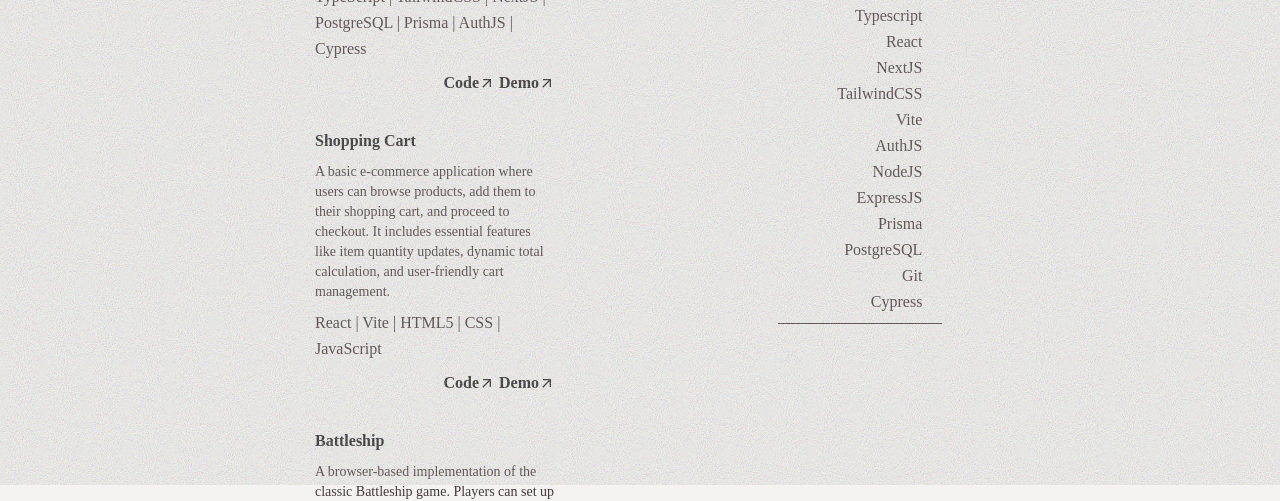
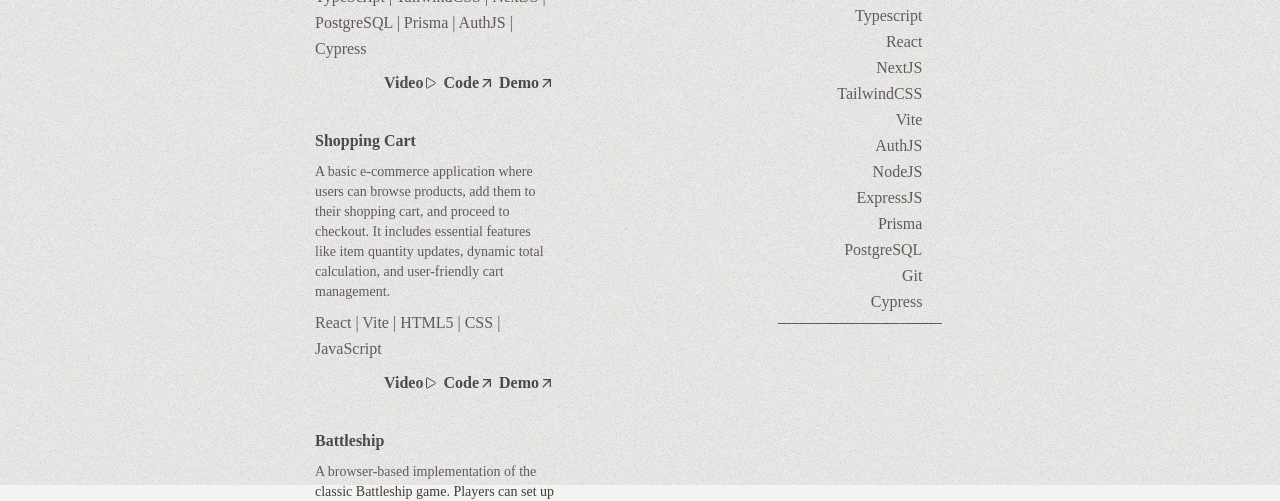
Before and after one commit to adrian92612/portfolio, a React (Vite) app: page /works in a window 1280 px wide. Shown: the part 315-816 px from the top of the page. Built offline with nearby package versions, Linux system fonts and the light colour scheme; a web font is replaced by a local one.

Commit message:
added video on works. changed the grain from body to div in layout

```diff
--- a/src/Layout.tsx
+++ b/src/Layout.tsx
@@ -4,6 +4,7 @@ import Header from "./components/header";
 export default function Layout() {
   return (
     <>
+      <div className="grainy-overlay"></div>
       <Header />
       <main>
         <Outlet />
--- /dev/null
+++ b/src/components/work-video.tsx
@@ -0,0 +1,46 @@
+import { useEffect } from "react";
+import { IoMdClose } from "react-icons/io";
+
+type PreviewVideoProps = {
+  videoId: string;
+  closeVideoPlayer: () => void;
+};
+
+export default function PreviewVideo({
+  videoId,
+  closeVideoPlayer,
+}: PreviewVideoProps) {
+  useEffect(() => {
+    const handleEsc = (event: KeyboardEvent) => {
+      if (event.key === "Escape") {
+        closeVideoPlayer();
+      }
+    };
+
+    document.addEventListener("keydown", handleEsc);
+
+    return () => {
+      document.removeEventListener("keydown", handleEsc);
+    };
+  }, [closeVideoPlayer]);
+  return (
+    <>
+      <div className="fixed inset-0 bg-black/95 z-[4]"></div>
+      <div className="fixed z-[5] left-1/2 top-1/2 translate-x-[-50%] translate-y-[-50%] w-full max-w-[700px] aspect-[16/9] overflow-hidden rounded-sm">
+        <iframe
+          src={`https://www.youtube.com/embed/${videoId}?autoplay=1`}
+          style={{ border: "none" }}
+          allow="accelerometer; autoplay; clipboard-write; encrypted-media; gyroscope; picture-in-picture; web-share"
+          allowFullScreen
+          className="absolute top-0 left-0 w-full h-full"
+        ></iframe>
+        <button
+          onClick={closeVideoPlayer}
+          className="absolute text-bgColor bg-black/90 top-2 right-2 h-8 w-8 border border-bgColor rounded-full text-3xl z-[5] flex items-center justify-center gap-1"
+        >
+          <IoMdClose />
+        </button>
+      </div>
+    </>
+  );
+}
--- a/src/components/works.tsx
+++ b/src/components/works.tsx
@@ -1,6 +1,9 @@
 import { MdArrowOutward } from "react-icons/md";
 import { PiCodeLight } from "react-icons/pi";
 import { InView } from "react-intersection-observer";
+import PreviewVideo from "./work-video";
+import { useState } from "react";
+import { IoPlayOutline } from "react-icons/io5";
 
 const techStack = [
   "HTML5",
@@ -24,6 +27,7 @@ type WorkProps = {
   name: string;
   description: string;
   stack: string[];
+  videoId: string;
   code: string;
   demo: string;
 };
@@ -42,6 +46,7 @@ const works: WorkProps[] = [
       "AuthJS",
       "Cypress",
     ],
+    videoId: "zXYb1OMhwBA",
     code: "https://github.com/adrian92612/rental-property-app",
     demo: "https://rental-property-app.vercel.app/",
   },
@@ -50,6 +55,7 @@ const works: WorkProps[] = [
     description:
       "A basic e-commerce application where users can browse products, add them to their shopping cart, and proceed to checkout. It includes essential features like item quantity updates, dynamic total calculation, and user-friendly cart management.",
     stack: ["React", "Vite", "HTML5", "CSS", "JavaScript"],
+    videoId: "-vbraa31zNI",
     code: "https://github.com/adrian92612/odin-shopping-cart",
     demo: "https://odin-shopping-cart-sigma.vercel.app/",
   },
@@ -58,6 +64,7 @@ const works: WorkProps[] = [
     description:
       "A browser-based implementation of the classic Battleship game. Players can set up ships on their grid and take turns guessing their opponent's ship locations. It combines logic, strategy, and basic animation for an interactive experience.",
     stack: ["HTML5", "CSS", "JavaScript"],
+    videoId: "zXYb1OMhwBA",
     code: "https://github.com/adrian92612/battleship-odin",
     demo: "https://battleship-odin-x2y3.vercel.app/#",
   },
@@ -66,6 +73,7 @@ const works: WorkProps[] = [
     description:
       "A memory game where players must select each card only once while avoiding duplicate selections. After every selection, the deck is shuffled, making it a challenging test of memory and strategy.",
     stack: ["HTML5", "CSS", "JavaScript"],
+    videoId: "zXYb1OMhwBA",
     code: "https://github.com/adrian92612/odin-memory-game",
     demo: "https://odin-memory-game-nine.vercel.app/",
   },
@@ -74,6 +82,7 @@ const works: WorkProps[] = [
     description:
       "A functional calculator app built to perform basic arithmetic operations. The app focuses on simplicity and ease of use with a clean UI and responsive layout.",
     stack: ["HTML5", "CSS", "JavaScript"],
+    videoId: "zXYb1OMhwBA",
     code: "https://github.com/adrian92612/calculator",
     demo: "https://adrian92612.github.io/calculator/",
   },
@@ -82,14 +91,27 @@ const works: WorkProps[] = [
     description:
       "A web-based recreation of the classic Etch-a-Sketch toy, allowing users to 'draw' by moving their cursor across a grid. The app includes options to adjust the grid size and clear the canvas for new drawings.",
     stack: ["HTML5", "CSS", "JavaScript"],
+    videoId: "zXYb1OMhwBA",
     code: "https://github.com/adrian92612/etch-a-sketch",
     demo: "https://adrian92612.github.io/etch-a-sketch/",
   },
 ];
 
 const WorksSection = () => {
+  const [showVideo, setShowVideo] = useState<boolean>(false);
+  const [videoId, setVideoId] = useState<string>("");
+
+  const openVideoPlayer = (id: string) => {
+    setVideoId(id);
+    setShowVideo(true);
+  };
+  const closeVideoPlayer = () => setShowVideo(false);
+
   return (
     <section className="ml-2 mt-5 sm:ml-[50%] max-w-60 border-y border-textColor2">
+      {showVideo && (
+        <PreviewVideo videoId={videoId} closeVideoPlayer={closeVideoPlayer} />
+      )}
       <h3 className="text-3xl inline-flex items-center gap-2 my-2 animate-fadeInSlideRight">
         / Works
       </h3>
@@ -100,6 +122,12 @@ const WorksSection = () => {
             <p className="text-sm">{work.description}</p>
             <div>{work.stack.join(" | ")}</div>
             <div className="flex items-center justify-end gap-1 text-textColor font-bold">
+              <button
+                onClick={() => openVideoPlayer(work.videoId)}
+                className="flex items-center relative video-btn"
+              >
+                Video <IoPlayOutline />
+              </button>
               <a
                 href={work.code}
                 target="_blank"
@@ -120,42 +148,6 @@ const WorksSection = () => {
           </li>
         ))}
       </ul>
-
-      {/* animate each work upon view */}
-      {/* <ul>
-        {works.map((work) => (
-          <InView key={work.name} triggerOnce threshold={0.1}>
-            {({ inView, ref }) => (
-              <li
-                ref={ref}
-                className={`${inView ? "animate-fadeInSlideUp" : ""}`}
-              >
-                <h4>{work.name}</h4>
-                <p className="text-sm mb-2">{work.description}</p>
-                <div>{work.stack.join(" | ")}</div>
-                <div className="flex items-center justify-end gap-2 mt-2 mb-4">
-                  <a
-                    href={work.code}
-                    target="_blank"
-                    className="inline-flex items-center relative"
-                  >
-                    Code
-                    <MdArrowOutward />
-                  </a>
-                  <a
-                    href={work.demo}
-                    target="_blank"
-                    className="inline-flex items-center relative"
-                  >
-                    Demo
-                    <MdArrowOutward />
-                  </a>
-                </div>
-              </li>
-            )}
-          </InView>
-        ))}
-      </ul> */}
     </section>
   );
 };
--- a/src/index.css
+++ b/src/index.css
@@ -17,7 +17,7 @@
 }
 
 :root {
-  --bg-color: hsl(45, 10%, 95%);
+  --bg-color: hsl(45, 5%, 95%);
   --text-color: hsl(0, 0%, 15%);
   --text-color2: hsl(0, 10%, 25%);
 }
@@ -39,18 +39,17 @@ h5 {
   @apply animate-fadeInSlow min-h-dvh grid grid-rows-[auto_1fr_auto];
 }
 
-body::before {
-  content: "";
+.grainy-overlay {
   position: fixed;
   inset: 0;
   background-image: url("/noise.svg");
-  background-size: cover;
   opacity: 0.5;
-  z-index: 10;
+  z-index: 2;
   pointer-events: none;
 }
 
-a::after {
+a::after,
+.video-btn::after {
   content: "";
   position: absolute;
   bottom: 0;
@@ -61,6 +60,7 @@ a::after {
   transition: width 0.3s ease-in-out;
 }
 
-a:hover::after {
+a:hover::after,
+.video-btn:hover::after {
   width: 100%;
 }
```
